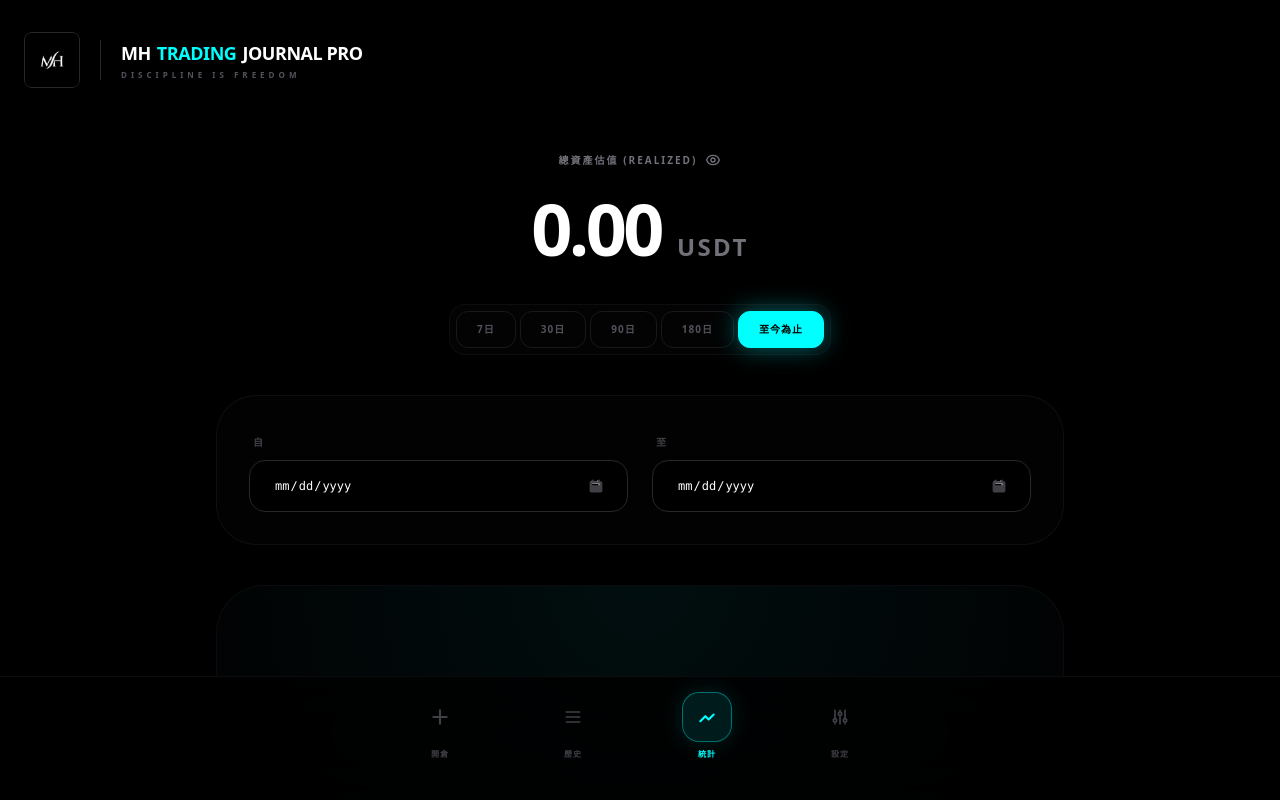
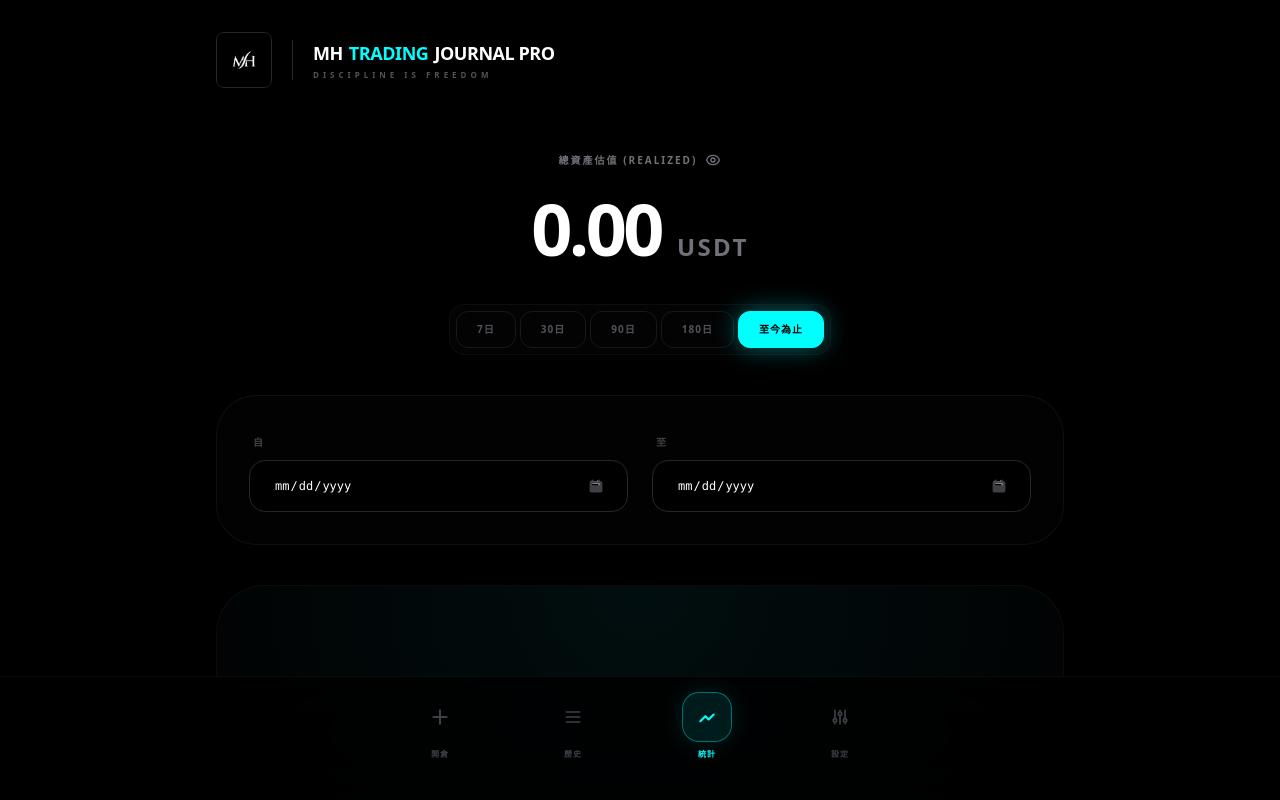
Before and after one commit to mingheng0810/CryptoJournalPRO, a React (Vite) app: page / in a window 1280 px wide. Shown: the top 800 px of the page. Built offline with nearby package versions, Linux system fonts and the light colour scheme.

Commit message:
Refactor logo path and improve layout styles

```diff
--- a/components/Layout.tsx
+++ b/components/Layout.tsx
@@ -1,4 +1,3 @@
-
 import React from 'react';
 import { TRANSLATIONS } from '../constants';
 import { Language } from '../types';
@@ -12,14 +11,12 @@ interface LayoutProps {
 
 const Layout: React.FC<LayoutProps> = ({ children, activeTab, setActiveTab, lang }) => {
   const t = TRANSLATIONS[lang];
-  // 使用相對路徑嘗試解決 Logo 顯示問題
-  const MH_LOGO_PATH = "./logo.JPG";
+  const MH_LOGO_PATH = "/logo.JPG";
 
   return (
     <div className="min-h-screen flex flex-col bg-black text-white font-sans selection:bg-[#00FFFF] selection:text-black">
-      <header className="px-6 py-8 flex items-center gap-5">
-        {/* Logo Section - 增加細微邊框質感 */}
-        <div className="w-14 h-14 border border-zinc-800 flex items-center justify-center bg-zinc-950 rounded-lg overflow-hidden">
+      <header className="px-6 py-8 flex items-center gap-5 max-w-4xl mx-auto w-full">
+        <div className="w-14 h-14 border border-zinc-800 flex items-center justify-center bg-zinc-950 rounded-lg overflow-hidden shrink-0">
           <img
             src={MH_LOGO_PATH}
             alt="MH"
@@ -35,25 +32,22 @@ const Layout: React.FC<LayoutProps> = ({ children, activeTab, setActiveTab, lang
           />
         </div>
 
-        {/* Vertical Divider */}
-        <div className="w-[1px] h-10 bg-zinc-800"></div>
+        <div className="w-[1px] h-10 bg-zinc-800 shrink-0"></div>
 
-        {/* Title Section */}
-        <div className="space-y-0.5">
-          <h1 className="text-lg font-black tracking-tight uppercase flex items-center gap-1.5">
+        <div className="space-y-0.5 overflow-hidden">
+          <h1 className="text-lg font-black tracking-tight uppercase flex items-center gap-1.5 whitespace-nowrap">
             MH <span className="text-[#00FFFF]">TRADING</span> JOURNAL PRO
           </h1>
-          <p className="text-[8px] text-zinc-600 font-black uppercase tracking-[0.5em]">
+          <p className="text-[8px] text-zinc-600 font-black uppercase tracking-[0.5em] truncate">
             DISCIPLINE IS FREEDOM
           </p>
         </div>
       </header>
 
-      <main className="flex-1">
+      <main className="flex-1 overflow-x-hidden">
         {children}
       </main>
 
-      {/* Fixed Bottom Nav - 增加磨砂質感 */}
       <nav className="fixed bottom-0 left-0 right-0 bg-black/80 backdrop-blur-2xl border-t border-zinc-900/50 px-8 pt-4 pb-10 z-50">
         <div className="max-w-md mx-auto flex justify-between">
           <NavButton active={activeTab === 'log'} onClick={() => setActiveTab('log')} label={t.log} icon={<svg className="w-5 h-5" fill="none" stroke="currentColor" viewBox="0 0 24 24"><path strokeLinecap="round" strokeLinejoin="round" strokeWidth={2.5} d="M12 4v16m8-8H4" /></svg>} />
```
